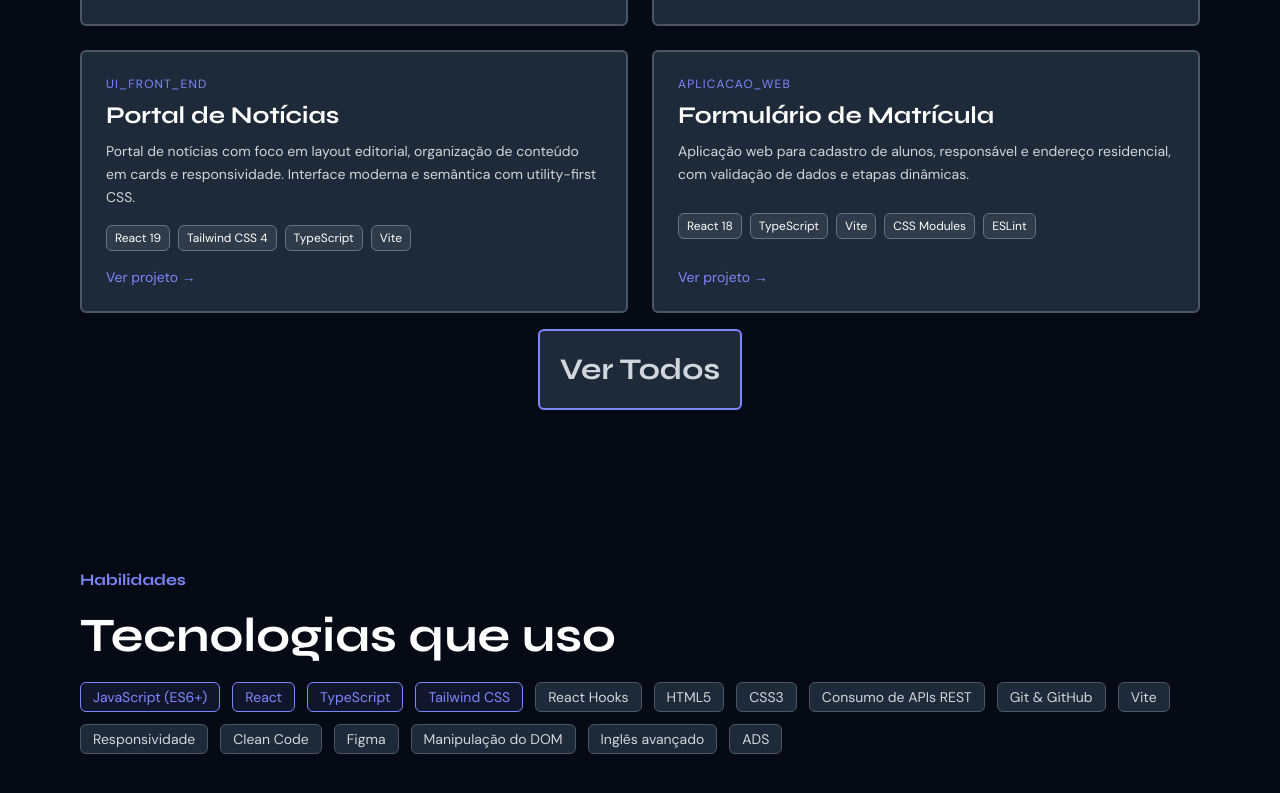
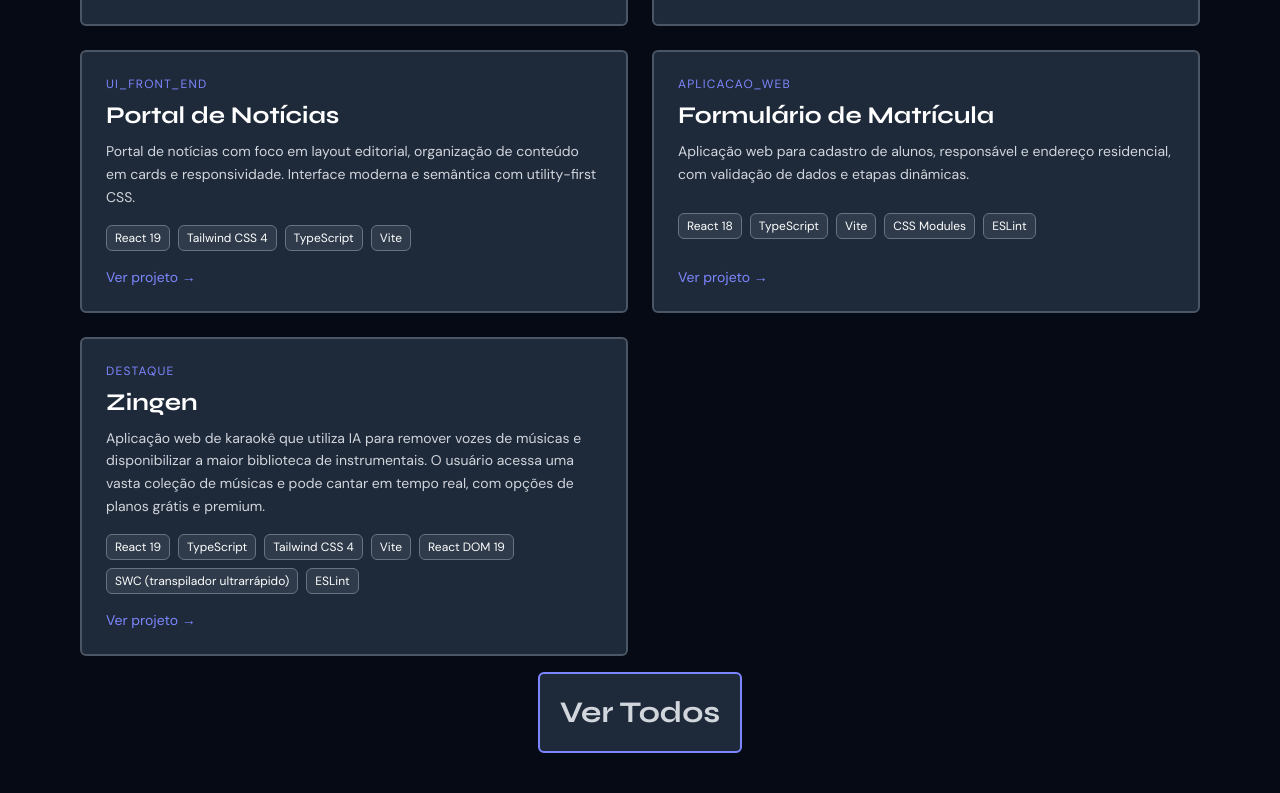
Before and after one commit to P3dr0PRR/portifa-16-03-26, a React (Vite) app: page / in a window 1280 px wide. Shown: the part 1937-2730 px from the top of the page. Built offline with nearby package versions, Linux system fonts and the light colour scheme; a web font is replaced by a local one.

Commit message:
feat: adição do projeto zingen

```diff
--- a/src/components/projectCard/projectsectionTypes.ts
+++ b/src/components/projectCard/projectsectionTypes.ts
@@ -177,4 +177,37 @@ export const projects: Project[] = [
     ano: 2026,
     tipo: "Projeto autoral para prática de React e TypeScript",
   },
+  {
+    type: "DESTAQUE",
+    name: "Zingen",
+    description:
+      "Aplicação web de karaokê que utiliza IA para remover vozes de músicas e disponibilizar a maior biblioteca de instrumentais. O usuário acessa uma vasta coleção de músicas e pode cantar em tempo real, com opções de planos grátis e premium.",
+    techs: [
+      "React 19",
+      "TypeScript",
+      "Tailwind CSS 4",
+      "Vite",
+      "React DOM 19",
+      "SWC (transpilador ultrarrápido)",
+      "ESLint",
+    ],
+    aprendizado: [
+      "Implementação com React 19 e TypeScript para código tipado e seguro.",
+      "Estilização responsiva com Tailwind CSS 4 via integração Vite.",
+      "Componentes estruturados por funcionalidade (Header, HeroSection, Features, Planos, Download, Footer).",
+      "Design de landing page com múltiplas seções (hero, features, pricing, CTA).",
+      "Aplicação de gradientes customizados e tema com paleta de cores consistente.",
+      "Build otimizado com Vite e SWC para performance em produção.",
+      "Linting com ESLint para manutenção de qualidade de código.",
+      "Responsividade mobile-first com breakpoints (sm, md, lg, xl).",
+    ],
+    link: "https://projetozingen01042026.vercel.app/",
+    slug: "ZingenApp",
+    img: "/imgs/ZIngen.png",
+    about:
+      "Zingen é um MVP focado em democratizar o acesso ao karaokê através de uma plataforma web moderna. A aplicação combina uma biblioteca expansível de músicas com tecnologia de remoção de voz por IA, permitindo que qualquer pessoa cante suas músicas favoritas sem barreiras. O projeto foi construído com foco em UX, oferecendo planos diferenciados (básico gratuito e premium) e uma interface intuitiva. A arquitetura garante escalabilidade para futuras features como social sharing, histórico de gravações, desafios entre usuários e integração com redes sociais.",
+    status: "Em Desenvolvimento",
+    ano: 2026,
+    tipo: "projeto pessoal · prática de React + TypeScript",
+  },
 ];
```
Also changed, not shown: public/imgs/ZIngen.png (added).
